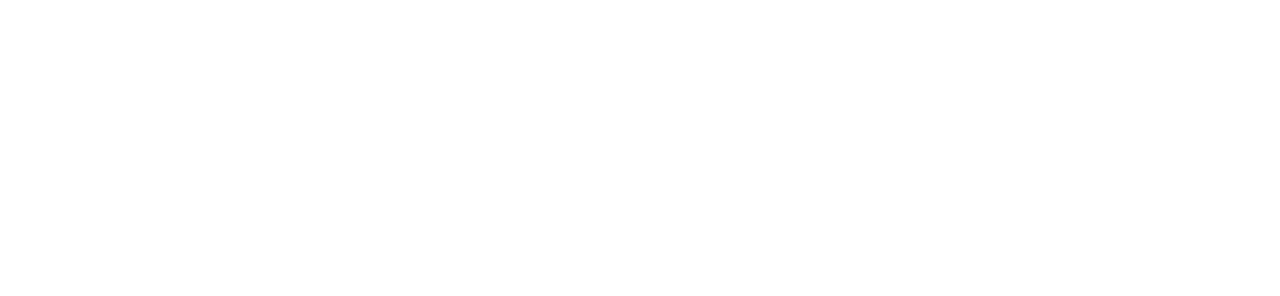
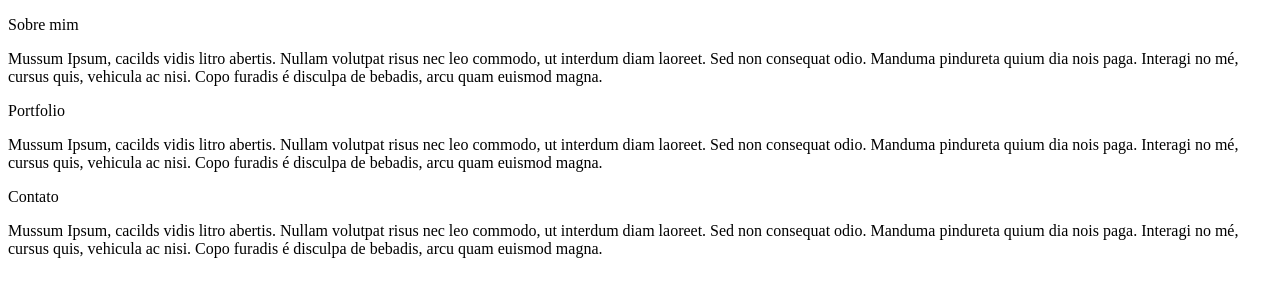
Before and after one commit to igorslima/portfolio, a plain HTML site: page index.html in a window 1280 px wide. Drawn offline with Linux system fonts and the light colour scheme.

Commit message:
adicionando sessõesSobre mim, portfolio, contato

```diff
--- a/index.html
+++ b/index.html
@@ -1,9 +1,20 @@
 <!DOCTYPE html>
 <html>
 <head>
-	<title>Igor Lima</title>
+	<title>Igor Lima - Portfolio</title>
 </head>
 <body>
-
+	<section id="sobre-mim">
+		<p>Sobre mim</p>
+		Mussum Ipsum, cacilds vidis litro abertis. Nullam volutpat risus nec leo commodo, ut interdum diam laoreet. Sed non consequat odio. Manduma pindureta quium dia nois paga. Interagi no mé, cursus quis, vehicula ac nisi. Copo furadis é disculpa de bebadis, arcu quam euismod magna.
+	</section>
+	<section id="portfolio">
+		<p>Portfolio</p>
+		Mussum Ipsum, cacilds vidis litro abertis. Nullam volutpat risus nec leo commodo, ut interdum diam laoreet. Sed non consequat odio. Manduma pindureta quium dia nois paga. Interagi no mé, cursus quis, vehicula ac nisi. Copo furadis é disculpa de bebadis, arcu quam euismod magna.
+	</section>
+	<section id="contato">
+		<p>Contato</p>
+		Mussum Ipsum, cacilds vidis litro abertis. Nullam volutpat risus nec leo commodo, ut interdum diam laoreet. Sed non consequat odio. Manduma pindureta quium dia nois paga. Interagi no mé, cursus quis, vehicula ac nisi. Copo furadis é disculpa de bebadis, arcu quam euismod magna.
+	</section>
 </body>
 </html>
```
